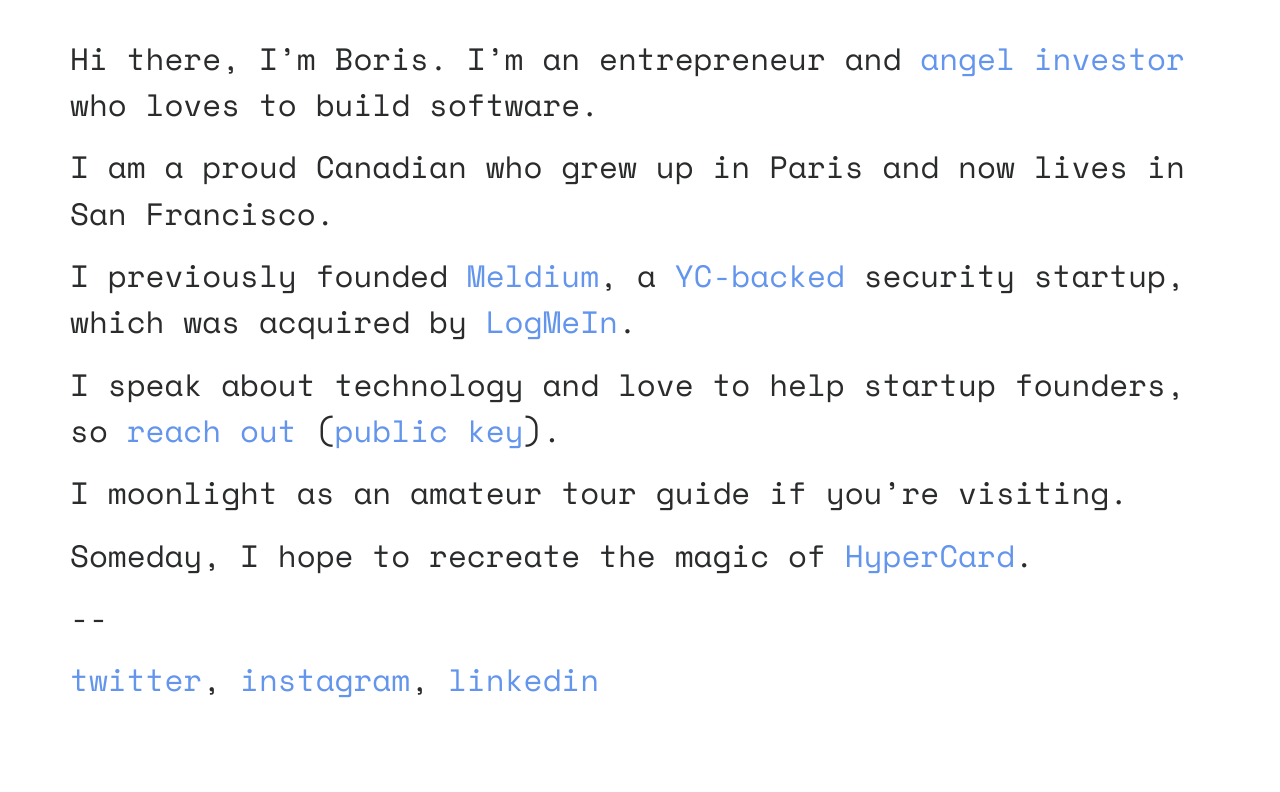
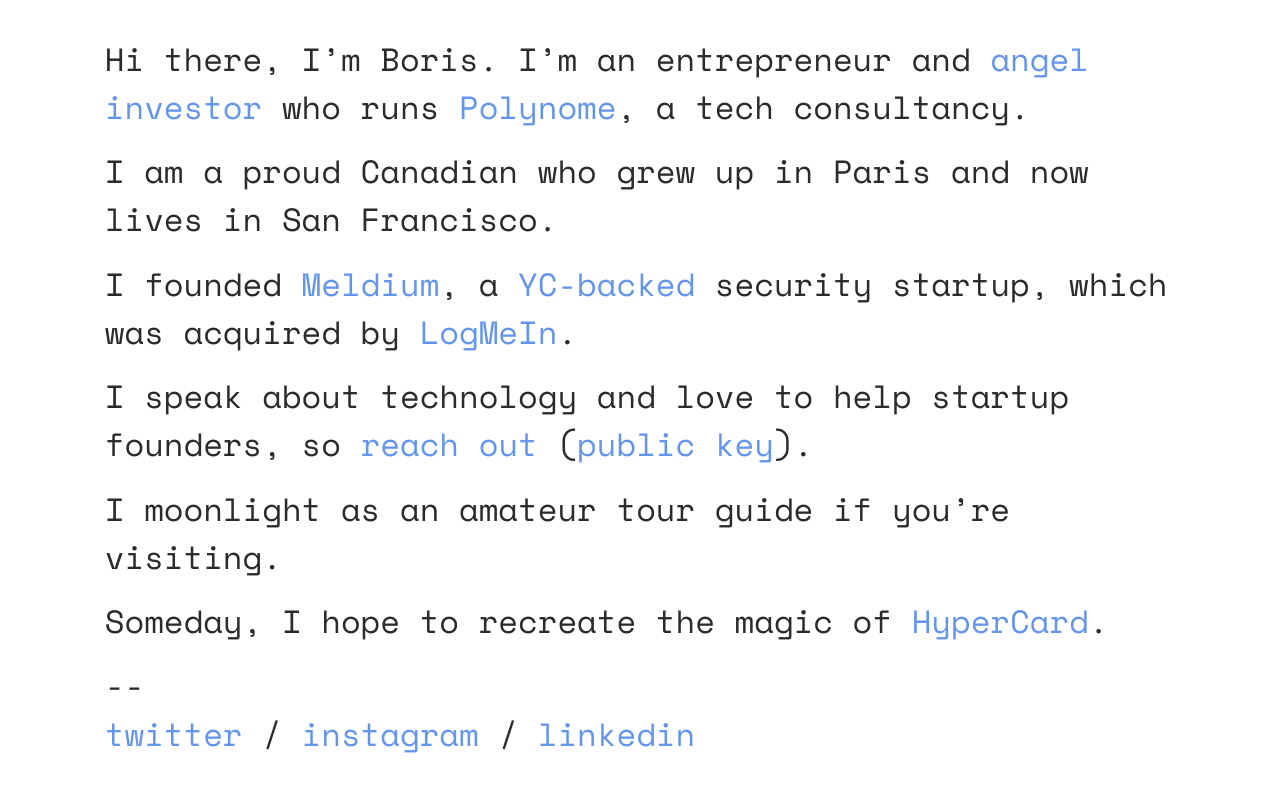
Before and after one commit to bjabes/bjabes.github.io, a Jekyll site: the page built from index.md, in a window 1280 px wide. Shown: the top 792 px of the page. Built offline with Jekyll 4.4.1, drawn with Linux system fonts in a browser that asks for light colours.

Commit message:
putting some more structure on this.

```diff
--- a/_config.yml
+++ b/_config.yml
@@ -1,5 +1,7 @@
 ---
 title: Boris Jabes
+author: Boris Jabes
+email: bjabes@gmail.com
 timezone: America/Los_Angeles
 collections:
   posts:
--- /dev/null
+++ b/_includes/footer.html
@@ -0,0 +1,13 @@
+<footer>
+  <a href="//twitter.com/borisjabes">
+    twitter
+  </a>
+  /
+  <a href="//instagram.com/borisjabes">
+    instagram
+  </a>
+  /
+  <a href="//linkedin.com/in/borisjabes">
+    linkedin
+  </a>
+</footer>
--- /dev/null
+++ b/_includes/head.html
@@ -0,0 +1,15 @@
+<head>
+  <meta charset="utf-8">
+  <meta name="viewport" content="width=device-width, initial-scale=1, shrink-to-fit=no">
+  <meta name="description" content="Boris' Home Page'">
+  <meta name="author" content="Boris Jabes">
+
+  <title>{{ page.title }}</title>
+
+  <link href="https://fonts.googleapis.com/css?family=Space+Mono" rel="stylesheet">
+
+  <!-- Bootstrap core CSS -->
+  <link href="css/bootstrap-reboot.min.css" rel="stylesheet">
+  <link rel="stylesheet" href="css/site.css">
+
+</head>
--- a/_includes/header.html
+++ /dev/null
@@ -1,20 +0,0 @@
-<head>
-  <meta charset="utf-8">
-  <meta name="viewport" content="width=device-width, initial-scale=1, shrink-to-fit=no">
-  <meta name="description" content="">
-  <meta name="author" content="">
-
-  <title>{{ page.title }}</title>
-
-  <link href="https://fonts.googleapis.com/css?family=Space+Mono" rel="stylesheet">
-
-  <!-- Bootstrap core CSS -->
-  <link href="css/bootstrap-reboot.min.css" rel="stylesheet">
-
-  <style>
-    body { font-family: 'Space Mono'; font-size: calc(6px + 1.1vw + 1.2vh); margin: 2.7182818285% }
-    a { color: cornflowerblue; text-decoration-line: none; }
-    a:hover { text-decoration-line: underline; }
-    .main { max-width: 1140px; margin: 0 auto; }
-  </style>
-</head>
--- /dev/null
+++ b/_layouts/default.html
@@ -0,0 +1,10 @@
+<!DOCTYPE html>
+<html lang="{{ page.lang | default: site.lang | default: " en " }}">
+  {% include head.html %}
+  <body>
+    <main>
+      {{ content }}
+    </main>
+    {% include footer.html %}
+  </body>
+</html>
--- /dev/null
+++ b/css/site.scss
@@ -0,0 +1,24 @@
+---
+
+---
+
+body {
+  font-family: 'Space Mono', monospace;
+  font-size: calc(6px + 1.2vw + 1.2vh);
+  padding: 2.7182818285%;
+  margin: 0 auto;
+  max-width: 1140px;
+}
+
+a {
+  color: cornflowerblue;
+  text-decoration-line: none;
+  &:hover {
+    text-decoration-line: underline;
+  }
+}
+
+footer::before, header::after {
+  content: '--';
+  display: block;
+}
--- a/index.md
+++ b/index.md
@@ -1,30 +1,31 @@
 ---
 title: Boris' Home Page
-layout: page
+layout: default
 ---
 
-Hi there, I'm Boris. I'm an entrepreneur and [angel investor][1] who loves to build software.
+Hi there, I'm Boris. I'm an entrepreneur and [angel investor][1] who runs [Polynome][], a tech consultancy.
 
 I am a proud Canadian who grew up in Paris and now lives in San Francisco.
 
-I previously founded [Meldium][], a [YC-backed][YC] security startup, which was acquired by [LogMeIn][].
+I founded [Meldium][], a [YC-backed][YC] security startup, which was acquired by [LogMeIn][].
 
-I speak about technology and love to help startup founders, so [reach out](mailto:bjabes@gmail.com) ([public key][2]).
+I speak about technology and love to help startup founders, so [reach out][email] ([public key][2]).
 
 I moonlight as an amateur tour guide if you're visiting.
 
 Someday, I hope to recreate the magic of [HyperCard][].
-
-\-\-
-
-[twitter][3], [instagram][4], [linkedin][5]
 
 [1]: https://angel.co/borisjabes
 [2]: https://keybase.io/borisjabes/key.asc
 [3]: https://twitter.com/borisjabes
 [4]: https://instagram.com/borisjabes
 [5]: https://linkedin.com/in/borisjabes
+[6]: https://keybase.io/borisjabes
+[7]: https://github.com/bjabes
+[8]: http://goodreads.com/borisjabes
 [Meldium]: https://www.meldium.com
 [YC]: https://www.ycombinator.com
 [LogMeIn]: https://www.logmeininc.com
+[Polynome]: http://polynome.co
+[email]: mailto:{{ site.email }}
 [HyperCard]: https://wikipedia.org/wiki/HyperCard
```
Also changed, not shown: 404.md (added, +5 -0 lines).
